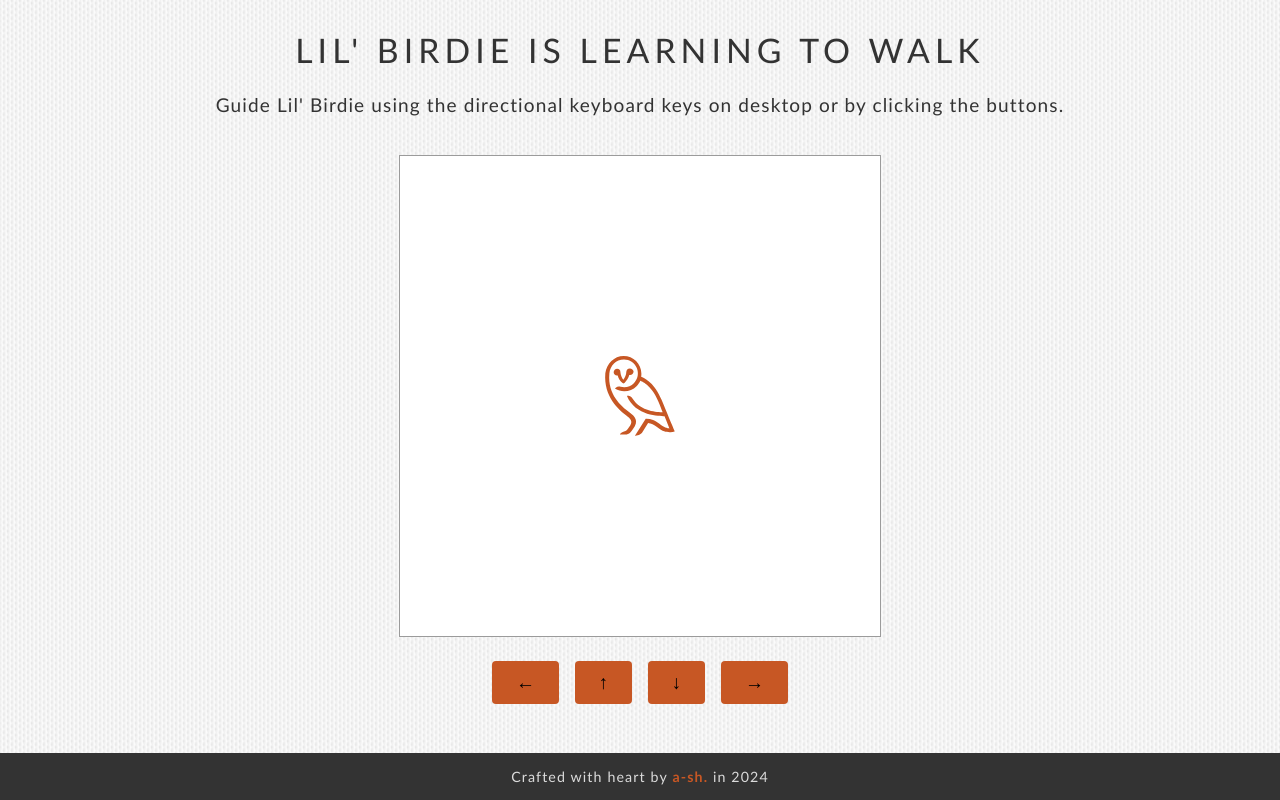
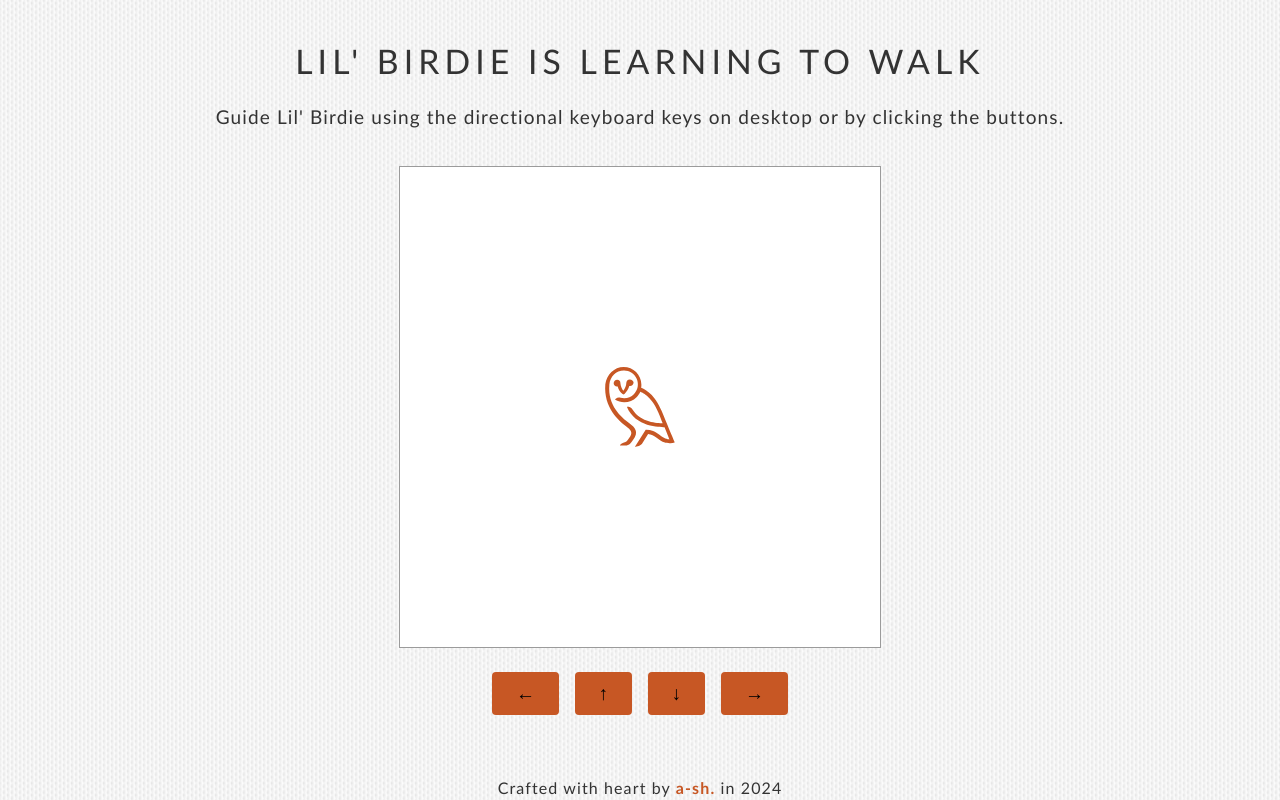
Before and after one commit to a-sh-dev/react_lil-bird_controller, a React (Vite) app: page / in a window 1280 px wide. Built offline with nearby package versions, Linux system fonts and the light colour scheme.

Commit message:
Use styled-component instead of css for consistency

```diff
--- a/src/App.tsx
+++ b/src/App.tsx
@@ -1,12 +1,13 @@
 import { Footer } from './components/Footer'
 import { Game } from './components/Game'
+import { StyledLayoutWrapper } from './styles/styled'
 
 function App() {
   return (
-    <div className="page_wrapper">
+    <StyledLayoutWrapper>
       <Game />
       <Footer />
-    </div>
+    </StyledLayoutWrapper>
   )
 }
 
--- a/src/styles/index.css
+++ b/src/styles/index.css
@@ -48,37 +48,10 @@ body {
   background-color: var(--color-grey-200);
 }
 
-footer {
-  padding: 0.8rem 0;
-  font-size: var(--fluid-type-sm);
-  font-weight: 500;
-  color: var(--color-grey-300);
-  background-color: var(--color-grey-600);
-  width: 100dvw;
-}
-
-.page_wrapper {
+/* .page_wrapper {
   display: flex;
   flex-direction: column;
   align-items: center;
   min-height: 100dvh;
   background-image: url("/assets/background-texture-repeat.jpg");
-}
-
-/* h1 {
-  font-size: var(--fluid-type-lg);
-  font-weight: 400;
-  line-height: 1.1;
-  letter-spacing: 0.15em;
-  text-transform: uppercase;
-}
-
-p {
-  font-size: var(--fluid-type-base);
 } */
-
-footer,
-h1,
-p {
-  text-align: center;
-}
--- /dev/null
+++ b/src/styles/styled.tsx
@@ -0,0 +1,9 @@
+import styled from 'styled-components'
+
+export const StyledLayoutWrapper = styled.div`
+  display: flex;
+  flex-direction: column;
+  align-items: center;
+  min-height: 100dvh;
+  background-image: url('/assets/background-texture-repeat.jpg');
+`
```
